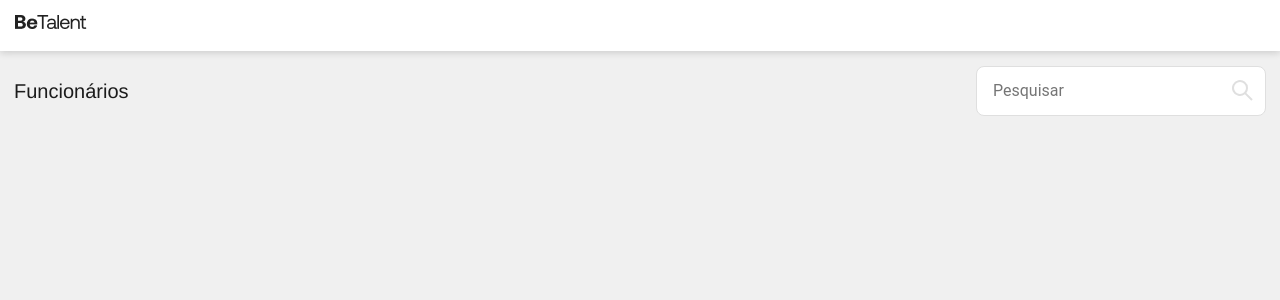
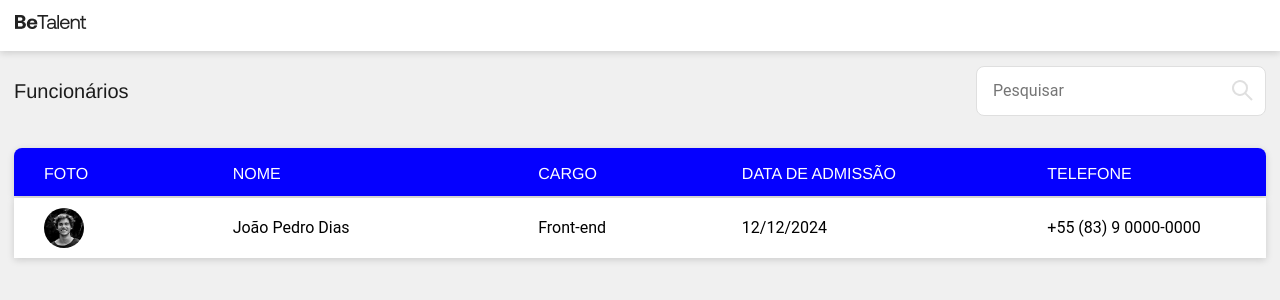
Before and after one commit to joycevaniasalvino/desafio-frontend-betalent, a React (Create React App) app: page / in a window 1280 px wide. Shown: the top 300 px of the page. Built offline with nearby package versions, Linux system fonts and the light colour scheme.

Commit message:
:sparkles: , :art: feat, style: componente tabela, estilização

```diff
--- a/src/App.tsx
+++ b/src/App.tsx
@@ -1,11 +1,13 @@
 import Funcionarios from './components/Funcionarios';
 import Header from './components/Header';
+import Tabela from './components/Tabela';
 
 function App() {
   return (
     <div className="App">
       <Header/>
       <Funcionarios/>
+      <Tabela/>
     </div>
   );
 }
--- /dev/null
+++ b/src/components/Tabela.tsx
@@ -0,0 +1,24 @@
+import Img from "../assets/images/Photo - 06.png"
+
+function Tabela(){
+    return(
+        <div className="Tabela">
+            <div className="header-tabela">
+                <h2 className="titulo1">FOTO</h2>
+                <h2 className="titulo2">NOME</h2>
+                <h2 className="titulo3">CARGO</h2>
+                <h2 className="titulo4">DATA DE ADMISSÃO</h2>
+                <h2 className="titulo5">TELEFONE</h2>
+            </div>
+            <div className="item-funcionario">
+                <img className="foto-tabela" src={Img} alt="" />
+                <p className="nome-tabela">João Pedro Dias</p>
+                <p className="cargo-tabela">Front-end</p>
+                <p className="dataDeAdmissao-tabela">12/12/2024</p>
+                <p className="telefone-tabela">+55 (83) 9 0000-0000</p>
+            </div>
+        </div>
+    )
+}
+
+export default Tabela;
--- a/src/styles/index.css
+++ b/src/styles/index.css
@@ -57,10 +57,7 @@ h3 {
 }
 
 .body-funcionarios{
-  margin-left: 14px;
-  margin-top: 15px;
-  margin-left: 14px;
-  margin-right: 14px;
+  margin: 15px 14px 0 14px;
 }
 
 .h1-funcionarios{
@@ -97,6 +94,89 @@ h3 {
   top: 12px;
 }
 
+.Tabela{
+  max-width: 1440px;
+  padding: 32px 14px 0 14px;
+
+  margin: 0 auto;
+}
+
+.header-tabela{
+  background-color: #0500FF;
+  color: #FFFFFF;
+
+  padding: 14px 15px 10px 15px;
+
+  border-radius: 8px 8px 0 0;
+
+  display: grid;
+  grid-template-columns: repeat(12, 1fr);
+  grid-template-rows: auto;
+
+  box-shadow: 0 2px 7px rgba(0, 0, 0, 0.15);
+
+}
+
+.item-funcionario{
+  padding: 10px 15px 10px 15px;
+
+  margin-top: 2px;
+
+  display: grid;
+  grid-template-columns: repeat(12, 1fr);
+  grid-template-rows: auto;
+
+  align-items: center;
+
+  box-shadow: 0 2px 7px rgba(0, 0, 0, 0.15);
+
+
+  background-color: #FFFFFF;
+}
+
+.foto-tabela {
+  grid-column: 1 / 3;
+
+}
+
+.titulo1 {
+  grid-column: 1 / 3;
+
+  padding-left: 15px;
+
+}
+
+.titulo2, .nome-tabela {
+  grid-column: 3 / 6;
+
+
+}
+
+.titulo3, .cargo-tabela {
+  grid-column: 6 / 8;
+
+
+}
+
+.titulo4, .dataDeAdimissao-tabela {
+  grid-column: 8 / 11;
+
+}
+
+.titulo5, .telefone-tabela {
+  grid-column: 11 / 13;
+}
+
+.foto-tabela{
+  width: 40px;
+  height: 40px;
+  border-radius: 50%;
+  object-fit: cover;
+
+  margin-left: 15px;
+}
+
+
 @media (min-width: 768px) {
   .body-funcionarios{
     display: flex;
```
Also changed, not shown: src/assets/images/Photo - 06.png (added).
